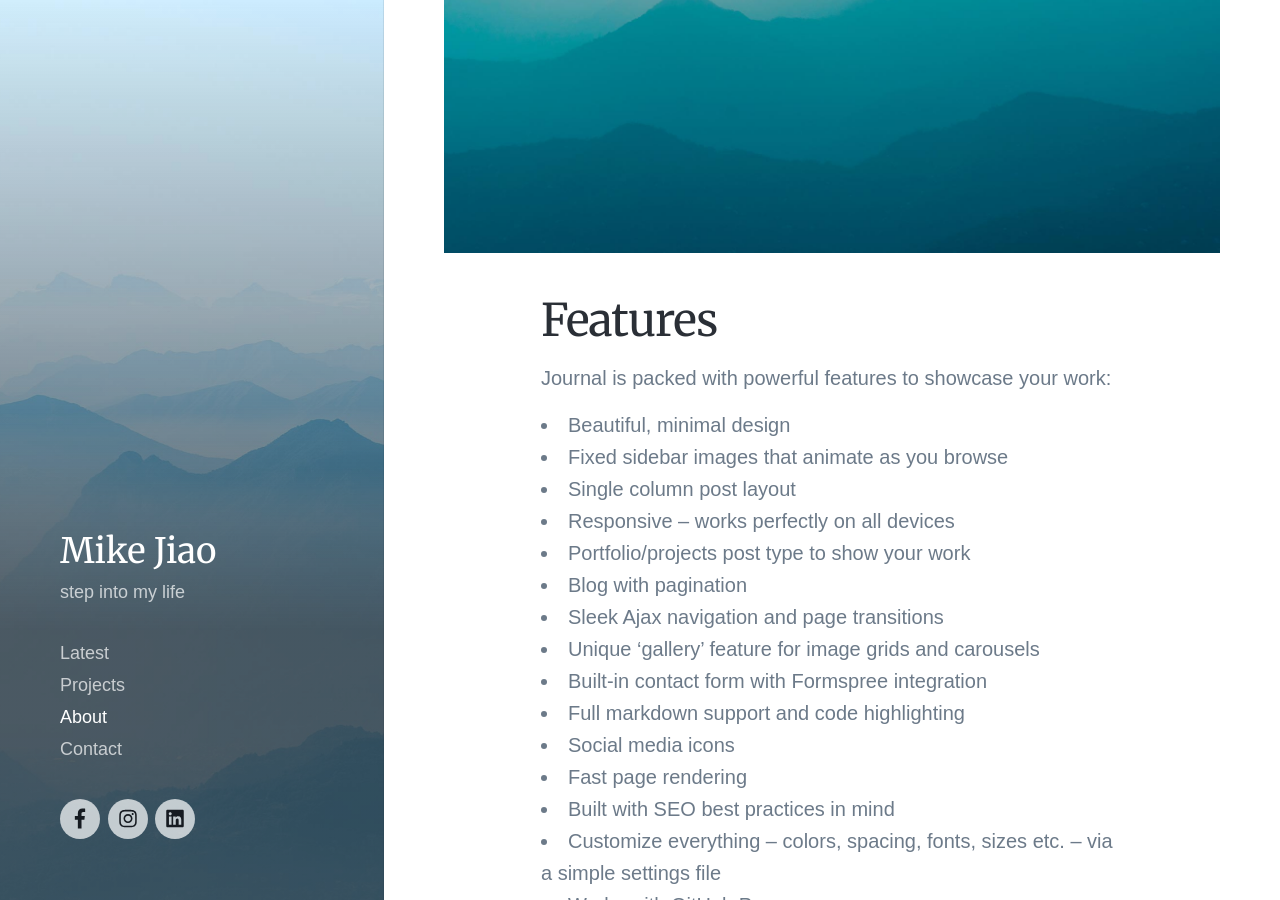
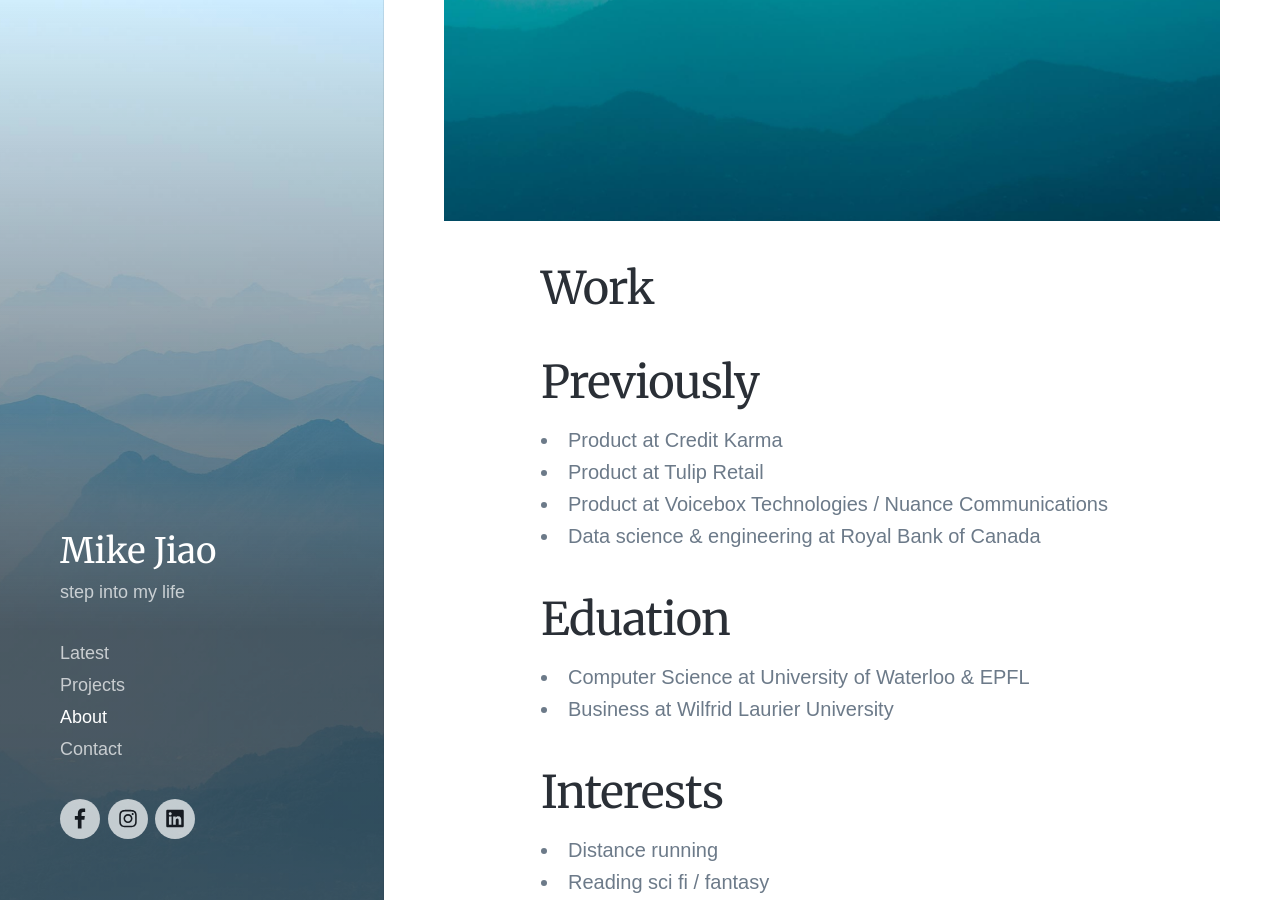
Before and after one commit to mikejiao/mikejiao.github.io, a Jekyll site: the page built from _pages/about.md, in a window 1280 px wide and 900 px high, scrolled down 400 px. Built offline with Jekyll 4.4.1, drawn with Linux system fonts in a browser that asks for light colours; nearby versions of some CDN libraries; some web fonts are replaced; some of the changed text lies outside the part shown.

Commit message:
template update 2 - most words

```diff
--- a/_pages/about.md
+++ b/_pages/about.md
@@ -1,35 +1,26 @@
 ---
-title: About Journal
-subtitle: A stunning personal blog Jekyll theme with an image-focused design.
-description: A stunning personal blog Jekyll theme with an image-focused design.
+title: About
+subtitle: Toronto  •  SF  •  NYC
+description: Interested in high growth products, meaningful social change, and beautiful, immersive experiences
 featured_image: /images/demo/demo-portrait.jpg
 ---
 
 ![](/images/demo/demo-landscape.jpg)
 
-## Features
+## Work
 
-Journal is packed with powerful features to showcase your work:
+## Previously
+* Product at Credit Karma
+* Product at Tulip Retail
+* Product at Voicebox Technologies / Nuance Communications
+* Data science & engineering at Royal Bank of Canada
 
-* Beautiful, minimal design
-* Fixed sidebar images that animate as you browse
-* Single column post layout
-* Responsive – works perfectly on all devices
-* Portfolio/projects post type to show your work
-* Blog with pagination
-* Sleek Ajax navigation and page transitions
-* Unique 'gallery' feature for image grids and carousels
-* Built-in contact form with Formspree integration
-* Full markdown support and code highlighting
-* Social media icons
-* Fast page rendering
-* Built with SEO best practices in mind
-* Customize everything – colors, spacing, fonts, sizes etc. – via a simple settings file
-* Works with GitHub Pages
-* Updated and supported by the developers
+## Eduation
+* Computer Science at University of Waterloo & EPFL
+* Business at Wilfrid Laurier University
 
-## Get Index
-
-Journal is created and supported by [Jekyll Themes](https://jekyllthemes.io), and is available for $49.
-
-<a href="https://jekyllthemes.io/theme/journal-personal-jekyll-theme" class="button button--large">Get This Theme</a>
+## Interests
+* Distance running
+* Reading sci fi / fantasy
+* Dancing hip hop
+* Eating my way through new countries and cities
```
Also changed, not shown: _pages/contact.md (+2 -4 lines), _pages/thanks.md (+1 -3 lines).
